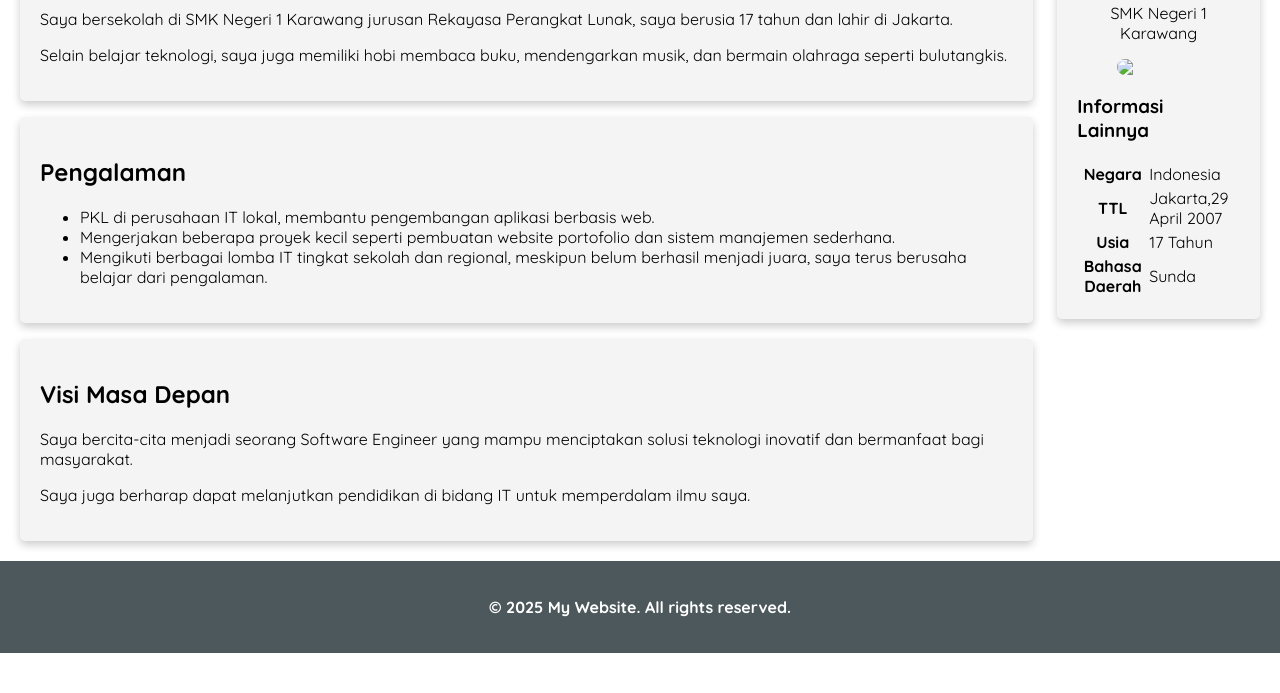
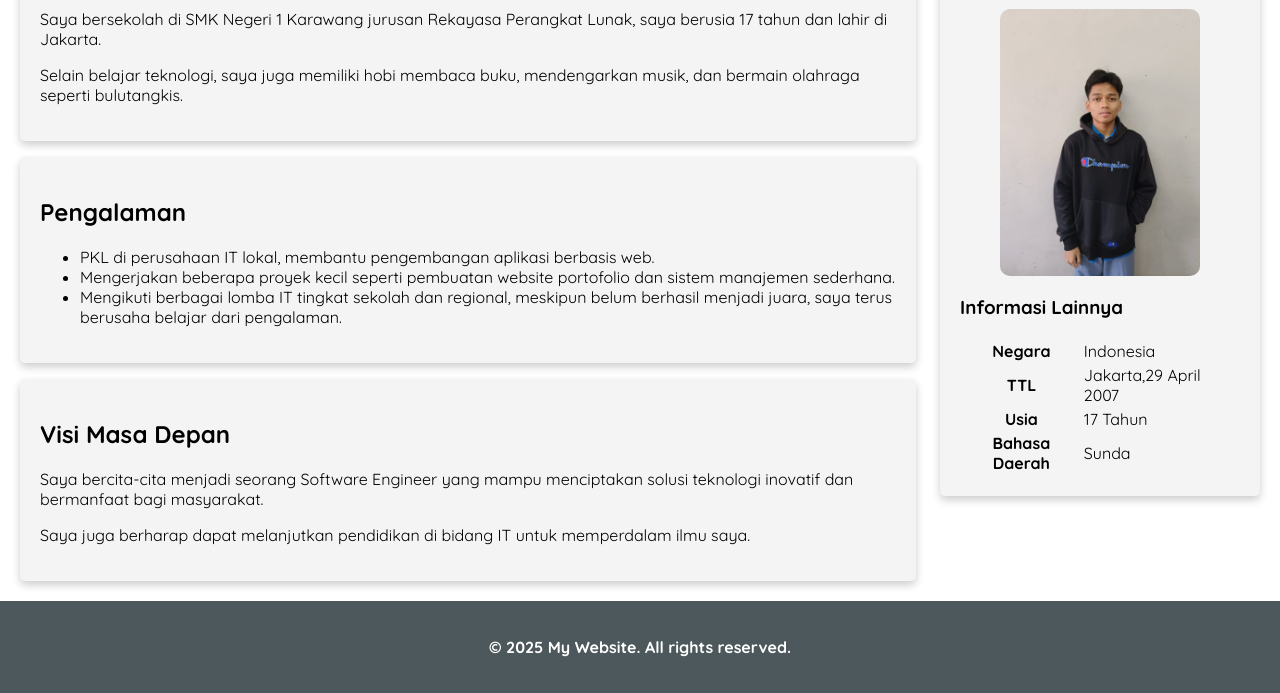
Before and after one commit to rifam29/DBS-Project-Web, a plain HTML site: page index.html in a window 1280 px wide. Shown: the part 470-1163 px from the top of the page. Before the commit the page ends 1123 px from the top, so only its background shows below. Drawn offline with Linux system fonts and the light colour scheme; the site is published under a folder, as on GitHub Pages, so addresses that start at the root find nothing.

```diff
--- a/index.html
+++ b/index.html
@@ -16,7 +16,6 @@
 </head>
 
 <body>
-  <!-- Header -->
   <header>
     <div class="jumbotron">
       <h1>Selamat Datang di Situs Web saya</h1>
@@ -80,7 +79,7 @@
           <h2>Rifa Mazharul Haq</h2>
           <p>SMK Negeri 1 Karawang</p>
           <figure>
-            <img src="/image/Rifa-Hoodie.jpg" />
+            <img src="image/Rifa-Hoodie.jpg"/>
           </figure>
         </header>
 
```
